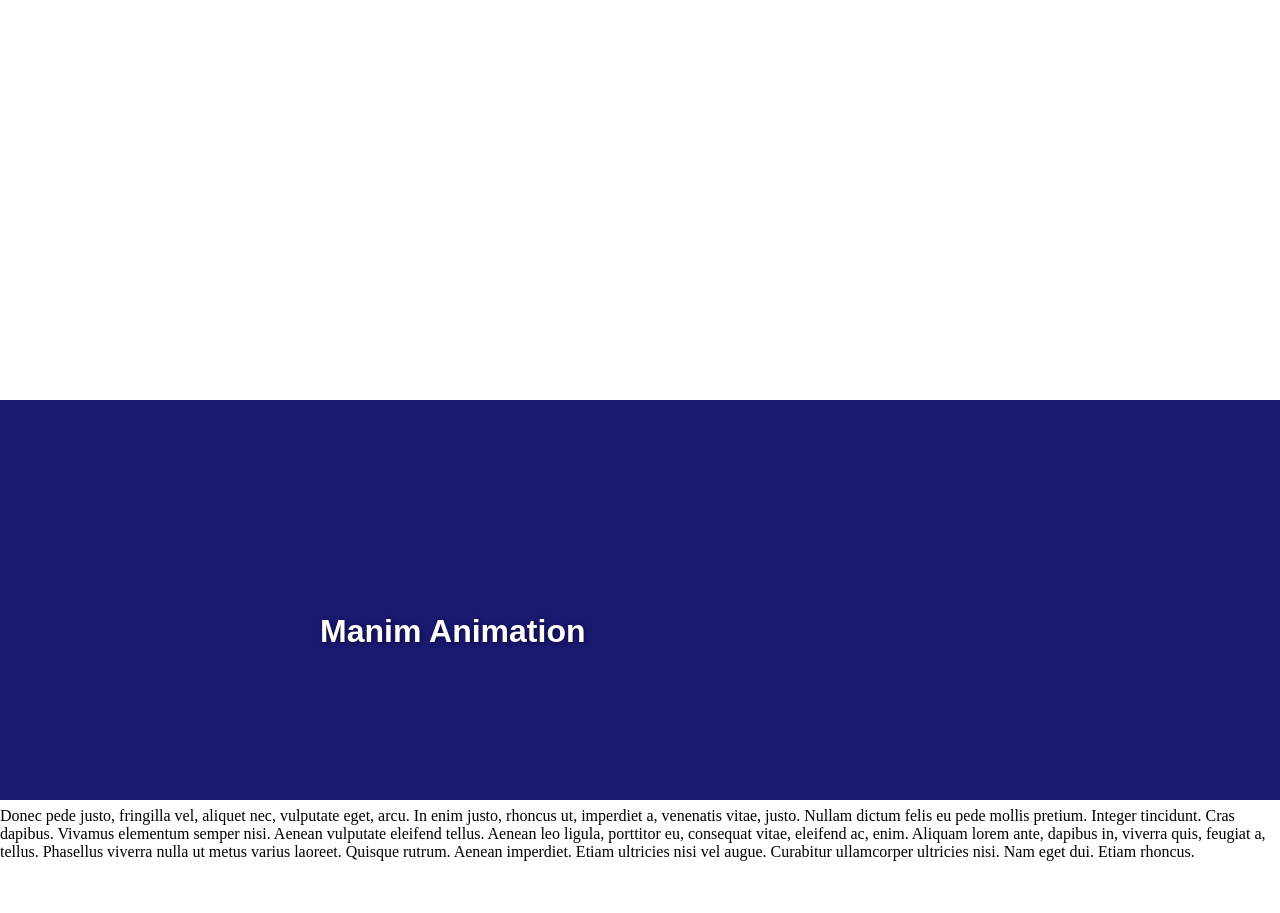
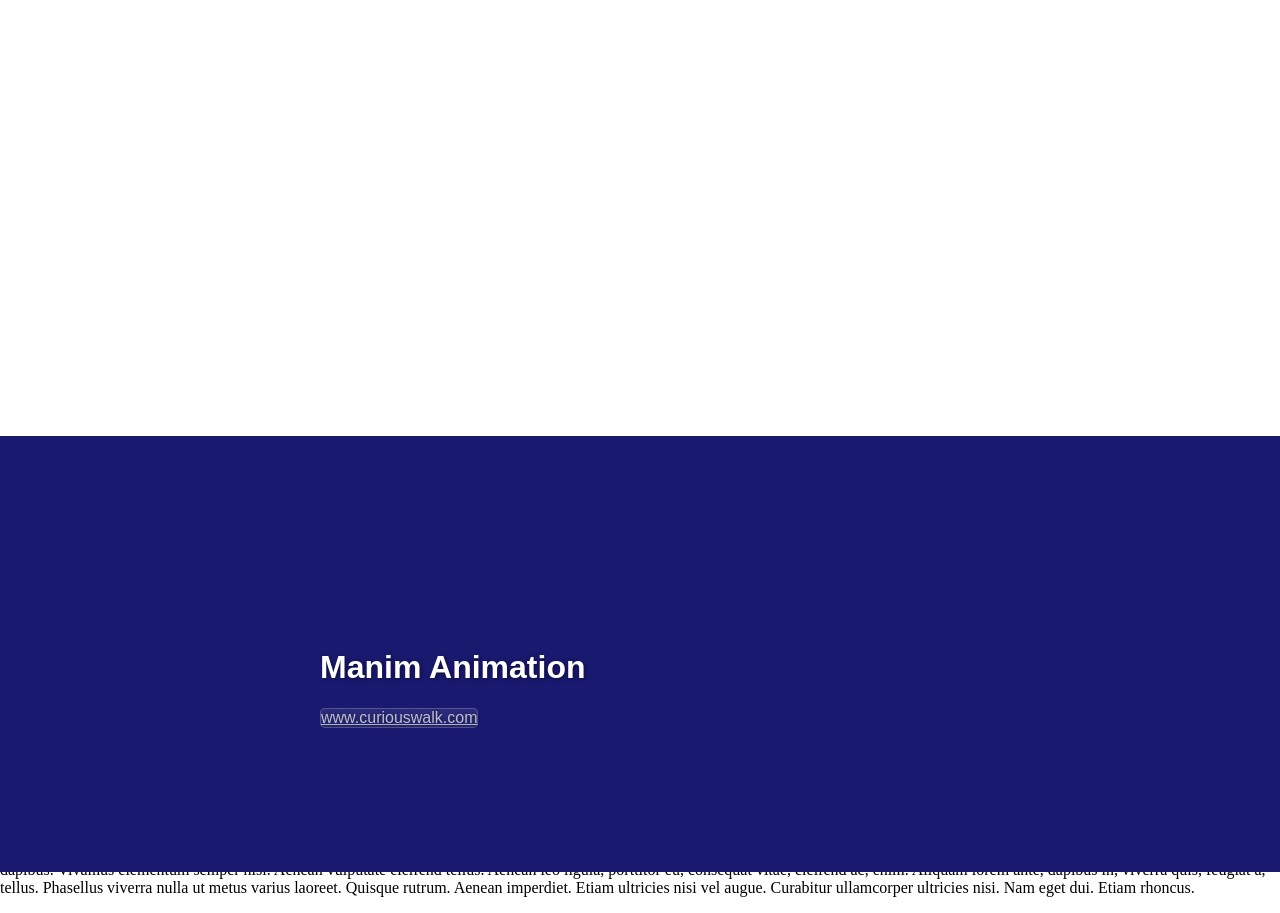
Before and after one commit to codedarkrock/web, a Jekyll site: the page index.html, which Jekyll copies as it is, in a window 1280 px wide. Built offline with Jekyll 4.4.1, drawn with Linux system fonts in a browser that asks for light colours; grey boxes are pictures that could not be loaded.

Commit message:
Update index.html

```diff
--- a/index.html
+++ b/index.html
@@ -11,7 +11,7 @@
 <div class="sample-header">
   <div class="sample-header-section">
     <h1>Manim Animation</h1>
-<!--     <a href="www.curiouswalk.com" class="btn">www.curiouswalk.com</a> -->
+    <a href="www.curiouswalk.com" class="btn">www.curiouswalk.com</a>
 
   </div>
 </div>
```
